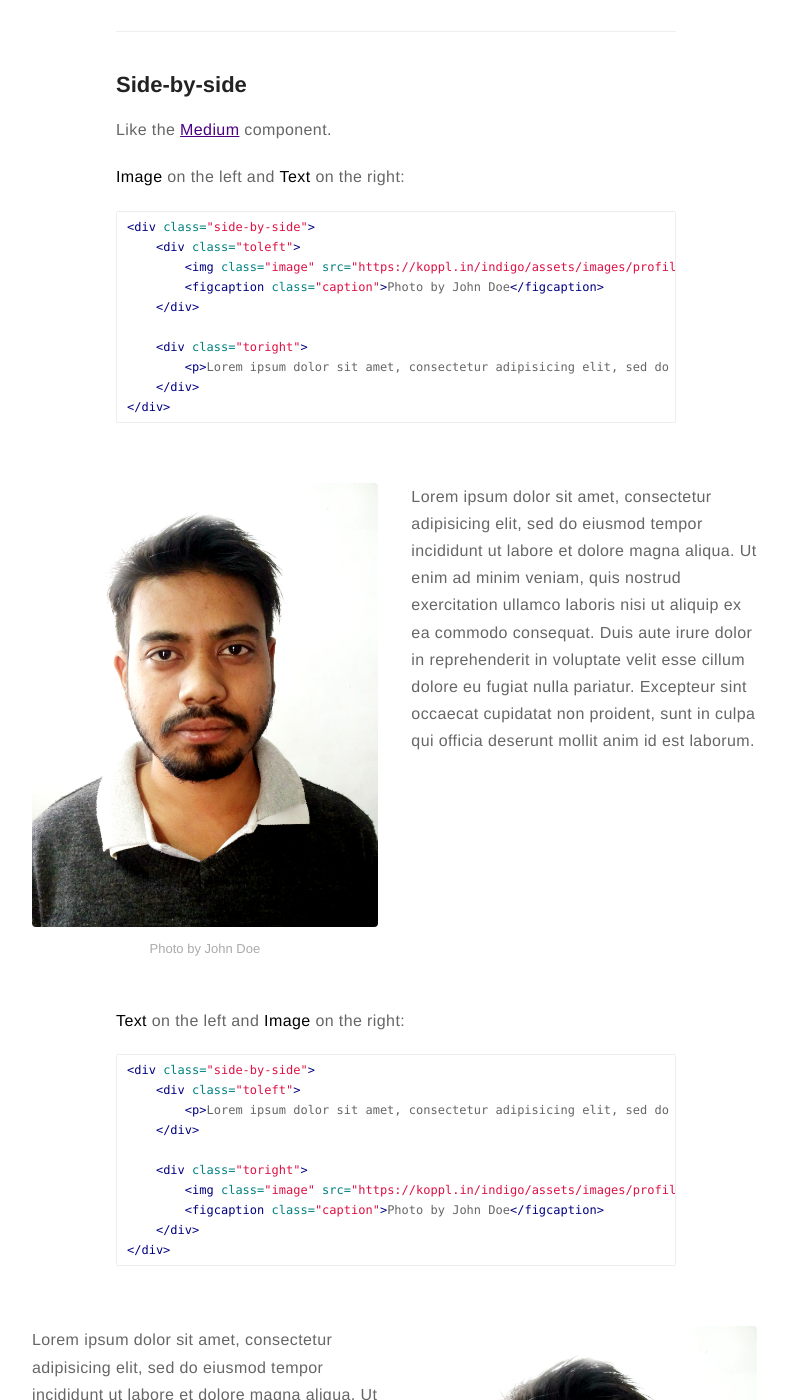
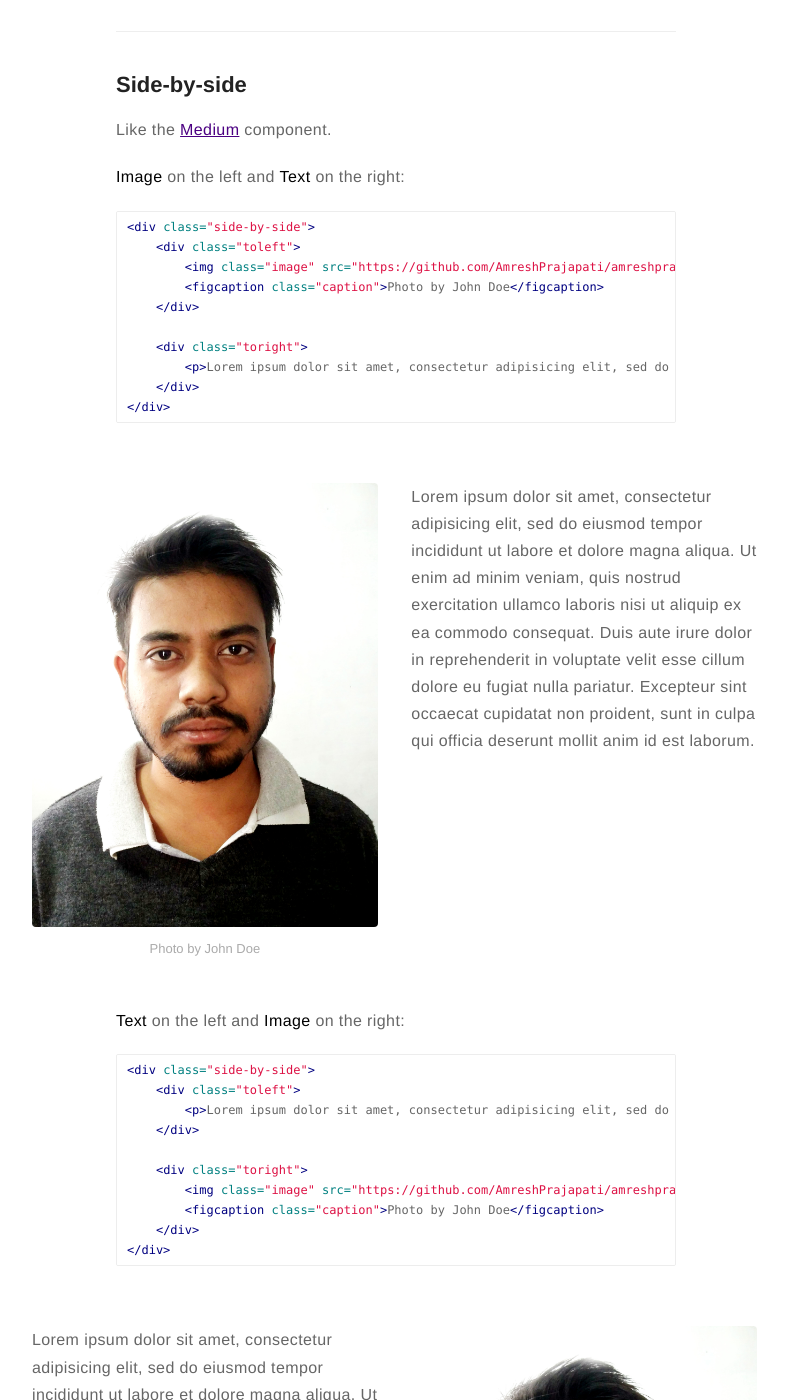
Before and after one commit to daemondude/SREProfile, a Jekyll site: the page built from _posts/2015-02-24-markdown-extra-components.markdown, in a window 1280 px wide and 1400 px high, scrolled down 1068 px. Shown: the whole window, without its empty margins (244-1032 px from the left). Built offline with Jekyll 4.4.1, drawn with Linux system fonts in a browser that asks for light colours; comment, search, counter and statistics services are not loaded; some of the changed lines change nothing that is shown.

Commit message:
Update _config.yml

```diff
--- a/_config.yml
+++ b/_config.yml
@@ -16,7 +16,7 @@ resume: true
 resume-external: true
 resume-url: https://google.com/?q=my+resume
 
-url: https://koppl.in/indigo
+url: https://github.com/AmreshPrajapati/amreshprajapati.github.io
 # your url: http://USERNAME.github.io
 
 permalink: /:title/
@@ -31,7 +31,7 @@ permalink: /:title/
 # if you don't want comments in your posts, leave categories empty
 disqus:
   shortname: mydisqus # enter this from your disqus account
-  categories: [blog, project] # only show disqus for posts that have these categories
+  categories: [Skills, blog, project] # only show disqus for posts that have these categories
 
 # if you don't have any of social below, comment the line
 facebook: https://www.facebook.com/AAAmresh1
```
